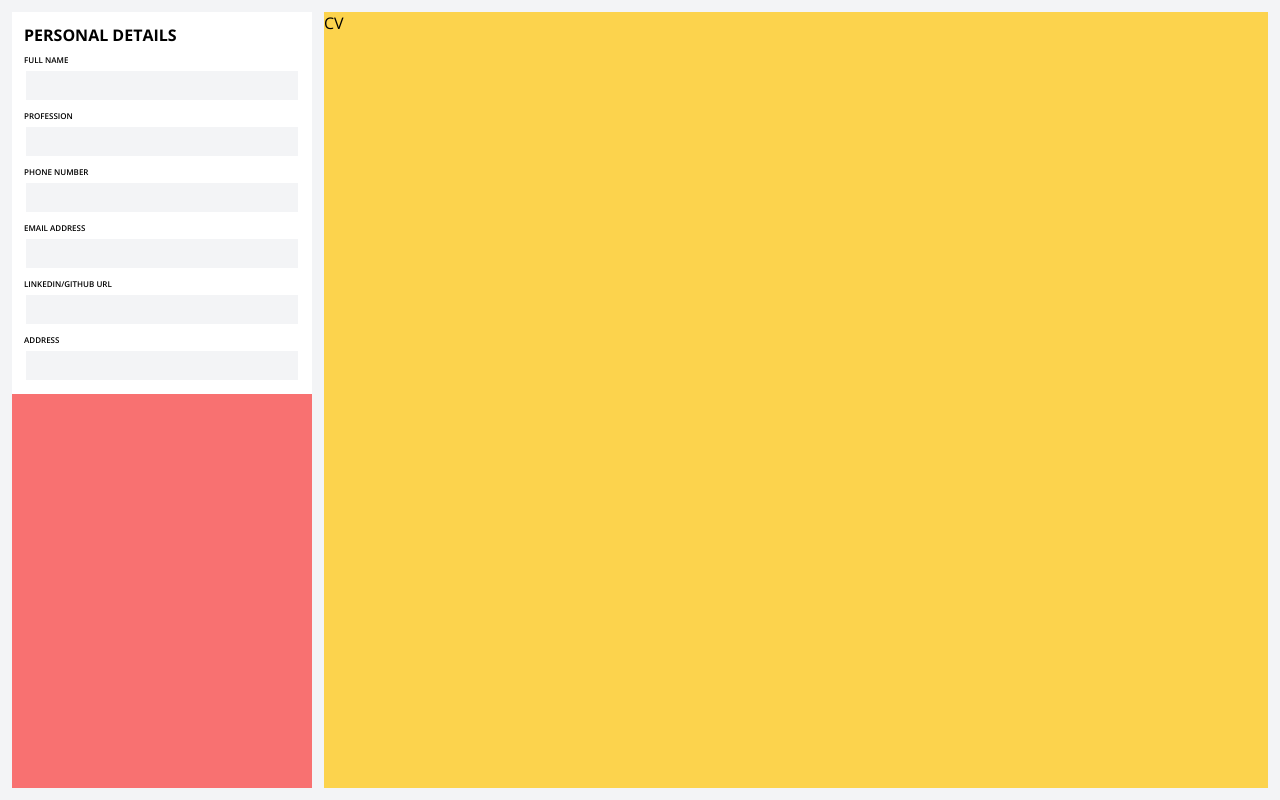
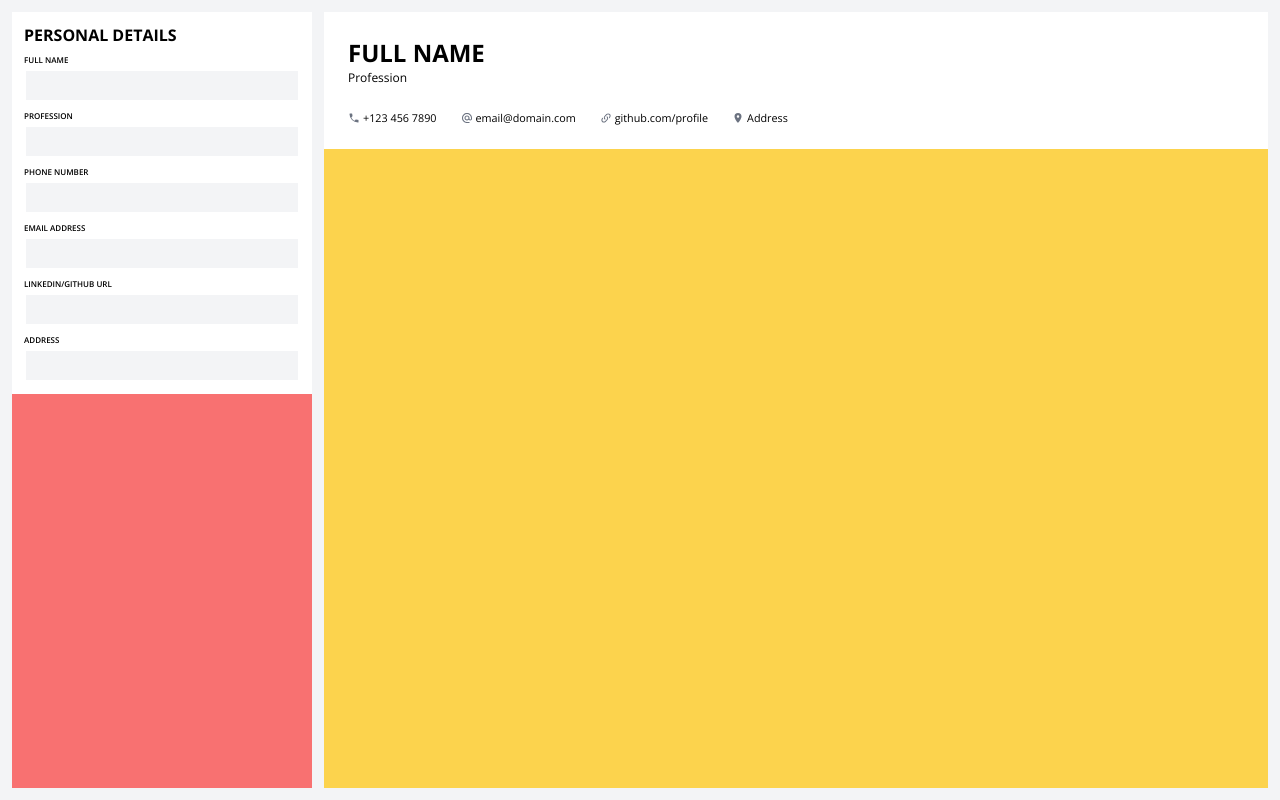
Before and after one commit to rabdevph/react-cv-builder, a React app: page / in a window 1280 px wide. Built offline with nearby package versions, Linux system fonts and the light colour scheme; the HTML template or start-up script is replaced by a standard one.

Commit message:
Add personal details cv section

```diff
--- a/package.json
+++ b/package.json
@@ -10,6 +10,8 @@
     "preview": "vite preview"
   },
   "dependencies": {
+    "@mdi/js": "^7.2.96",
+    "@mdi/react": "^1.6.1",
     "react": "^18.2.0",
     "react-dom": "^18.2.0"
   },
--- a/src/App.jsx
+++ b/src/App.jsx
@@ -1,14 +1,25 @@
+import { useState } from 'react';
+
 import { PersonalForm } from './components/PersonalForm/PersonalForm.jsx';
+import { PersonalDetails } from './components/PersonalDetails/PersonalDetails.jsx';
+
+import { handleInputChange } from './scripts/personalFormEvents.js';
+
+import { personal } from './data/data.js';
 
 import './App.css';
 
 function App() {
+  const [personalDetails, setPersonalDetails] = useState(personal);
+
   return (
     <div className="app">
       <div className="cv-forms">
-        <PersonalForm />
+        <PersonalForm onInputChange={(e) => handleInputChange(e, setPersonalDetails, personalDetails)} />
       </div>
-      <div className="cv-display">CV</div>
+      <div className="cv-display">
+        <PersonalDetails personalDetails={personalDetails} />
+      </div>
     </div>
   );
 }
--- /dev/null
+++ b/src/components/PersonalDetails/PersonalDetails.jsx
@@ -0,0 +1,34 @@
+import React from 'react';
+
+import Icon from '@mdi/react';
+import { mdiPhone, mdiAt, mdiLinkVariant, mdiMapMarker } from '@mdi/js';
+import './personaldetails.css';
+
+export const PersonalDetails = ({ personalDetails }) => {
+  const { name, profession, phone, email, socmed, address } = personalDetails;
+
+  return (
+    <div className="personal">
+      <p className="personal-name">{name.toUpperCase()}</p>
+      <p className="personal-profession">{profession.replace(/(^|\s)\S/g, (match) => match.toUpperCase())}</p>
+      <div className="personal-details">
+        <div className="detail">
+          <Icon path={mdiPhone} size={0.5} color={'#6b7280'} />
+          <p>{phone}</p>
+        </div>
+        <div className="detail">
+          <Icon path={mdiAt} size={0.5} color={'#6b7280'} />
+          <p>{email}</p>
+        </div>
+        <div className="detail">
+          <Icon path={mdiLinkVariant} size={0.5} color={'#6b7280'} />
+          <p>{socmed}</p>
+        </div>
+        <div className="detail">
+          <Icon path={mdiMapMarker} size={0.5} color={'#6b7280'} />
+          <p>{address.replace(/(^|\s|\.)\S/g, (match) => match.toUpperCase())}</p>
+        </div>
+      </div>
+    </div>
+  );
+};
--- /dev/null
+++ b/src/components/PersonalDetails/personaldetails.css
@@ -0,0 +1,28 @@
+.personal {
+  background-color: #ffffff;
+  padding: 24px;
+}
+
+.personal-name {
+  font-family: 'Open Sans Bold';
+  font-size: 1.5rem;
+}
+
+.personal-profession {
+  font-family: 'Open Sans Regular';
+  font-size: 0.75rem;
+}
+
+.personal-details {
+  display: flex;
+  gap: 24px;
+  font-size: 0.675rem;
+  padding-top: 24px;
+}
+
+.detail {
+  display: flex;
+  justify-content: center;
+  align-items: center;
+  gap: 3px;
+}
--- a/src/components/PersonalForm/PersonalForm.jsx
+++ b/src/components/PersonalForm/PersonalForm.jsx
@@ -2,7 +2,7 @@ import React, { useState } from 'react';
 
 import './personalform.css';
 
-export const PersonalForm = () => {
+export const PersonalForm = ({ onInputChange }) => {
   const [focusedInput, setFocusedInput] = useState(null);
 
   const handleFocus = (inputId) => {
@@ -18,16 +18,17 @@ export const PersonalForm = () => {
       <form className="personal-form">
         <p className="form-header">PERSONAL DETAILS</p>
         <div className="input-wrapper">
-          <label className="form-label" htmlFor="full-name">
+          <label className="form-label" htmlFor="name">
             FULL NAME
           </label>
           <input
-            className={`form-input ${focusedInput === 'full-name' ? 'focused' : ''}`}
+            className={`form-input ${focusedInput === 'name' ? 'focused' : ''}`}
             type="text"
-            id="full-name"
+            id="name"
             autoComplete="off"
-            onFocus={() => handleFocus('full-name')}
+            onFocus={() => handleFocus('name')}
             onBlur={handleBlur}
+            onChange={onInputChange}
           />
         </div>
 
@@ -42,6 +43,7 @@ export const PersonalForm = () => {
             autoComplete="off"
             onFocus={() => handleFocus('profession')}
             onBlur={handleBlur}
+            onChange={onInputChange}
           />
         </div>
 
@@ -56,6 +58,7 @@ export const PersonalForm = () => {
             autoComplete="off"
             onFocus={() => handleFocus('phone-number')}
             onBlur={handleBlur}
+            onChange={onInputChange}
           />
         </div>
 
@@ -70,6 +73,7 @@ export const PersonalForm = () => {
             autoComplete="off"
             onFocus={() => handleFocus('email-address')}
             onBlur={handleBlur}
+            onChange={onInputChange}
           />
         </div>
 
@@ -84,6 +88,7 @@ export const PersonalForm = () => {
             autoComplete="off"
             onFocus={() => handleFocus('socmed-url')}
             onBlur={handleBlur}
+            onChange={onInputChange}
           />
         </div>
 
@@ -98,6 +103,7 @@ export const PersonalForm = () => {
             autoComplete="off"
             onFocus={() => handleFocus('address')}
             onBlur={handleBlur}
+            onChange={onInputChange}
           />
         </div>
       </form>
--- /dev/null
+++ b/src/data/data.js
@@ -0,0 +1,8 @@
+export const personal = {
+  name: 'full name',
+  profession: 'profession',
+  phone: '+123 456 7890',
+  email: 'email@domain.com',
+  socmed: 'github.com/profile',
+  address: 'address',
+};
--- /dev/null
+++ b/src/scripts/personalFormEvents.js
@@ -0,0 +1,43 @@
+export const handleInputChange = (e, setterFunc, details) => {
+  if (e.target.id === 'name') {
+    setterFunc({
+      ...details,
+      name: e.target.value,
+    });
+  }
+
+  if (e.target.id === 'profession') {
+    setterFunc({
+      ...details,
+      profession: e.target.value,
+    });
+  }
+
+  if (e.target.id === 'phone-number') {
+    setterFunc({
+      ...details,
+      phone: e.target.value,
+    });
+  }
+
+  if (e.target.id === 'email-address') {
+    setterFunc({
+      ...details,
+      email: e.target.value,
+    });
+  }
+
+  if (e.target.id === 'socmed-url') {
+    setterFunc({
+      ...details,
+      socmed: e.target.value,
+    });
+  }
+
+  if (e.target.id === 'address') {
+    setterFunc({
+      ...details,
+      address: e.target.value,
+    });
+  }
+};
```
Also changed, not shown: 1 other file (tests, documents, lock files or other folders).
